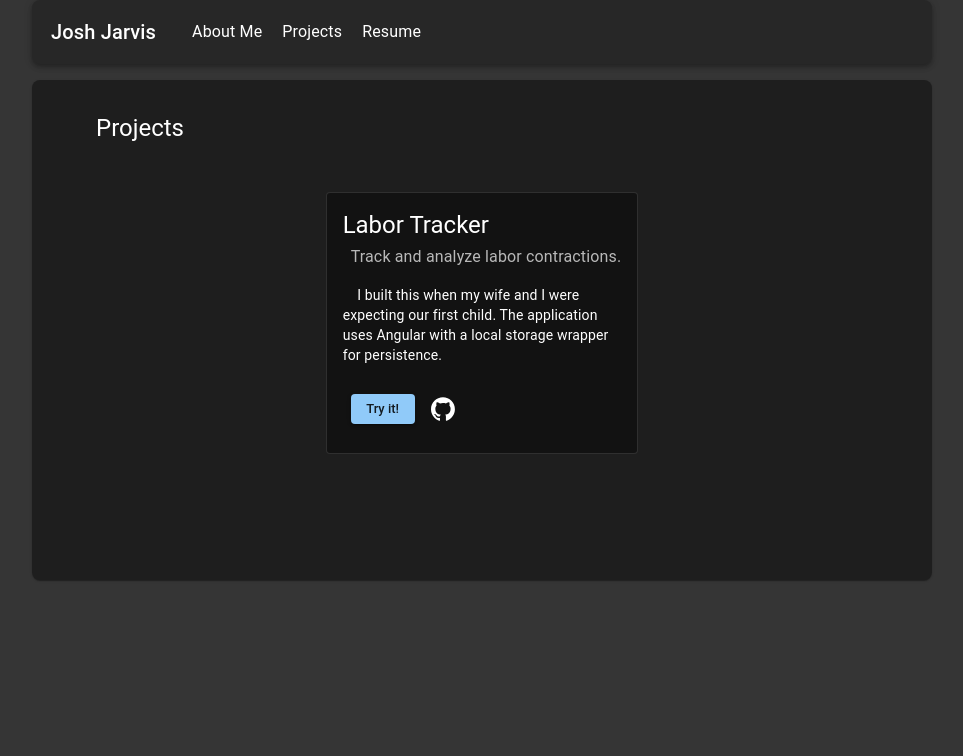
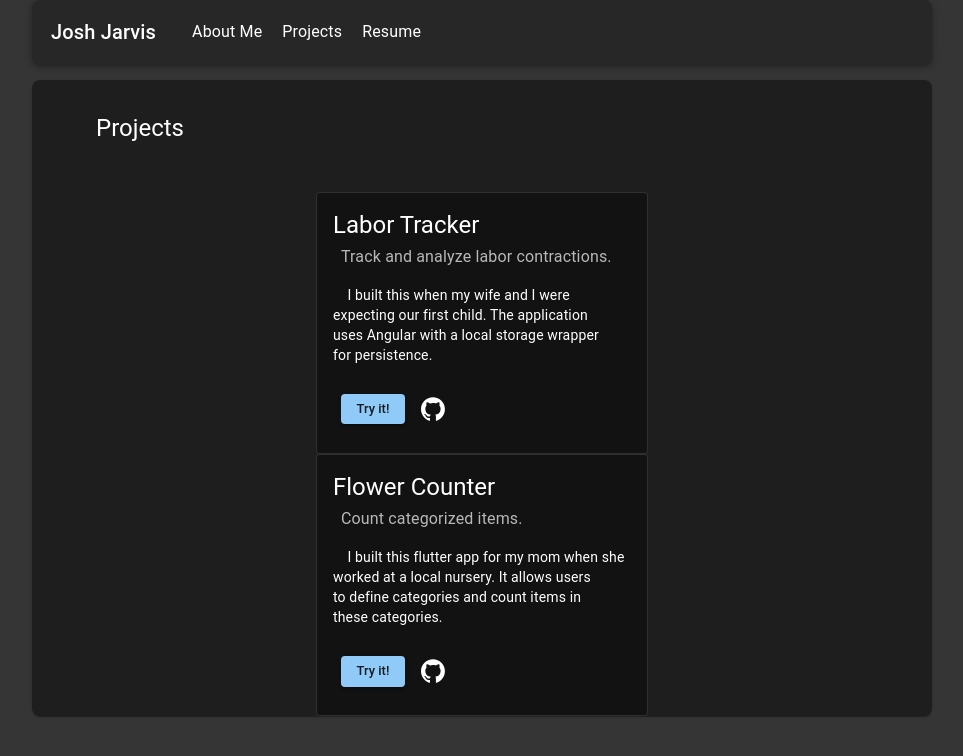
Before and after one commit to ixonstater/react-resume, a React (Vite) app: page /projects in a window 1280 px wide. Shown: the top 756 px of the page, without its empty margins (158-1121 px from the left). Built offline with nearby package versions, Linux system fonts and the light colour scheme.

Commit message:
Started adding card and demo for flower counter app.

```diff
--- a/src/components/ProjectsCard.tsx
+++ b/src/components/ProjectsCard.tsx
@@ -10,10 +10,10 @@ export function ProjectsCard(props: {
   body: string[];
   action: any;
   actionLabel: string;
-  githubLink?: JSX.Element;
+  githubLink?: string;
 }): JSX.Element {
   return (
-    <Card variant="outlined">
+    <Card variant="outlined" sx={{ minWidth: 330 }}>
       <CardContent>
         <Typography variant="h5" component="div" sx={{ mb: Sxp.sp1 }}>
           {props.title}
@@ -25,7 +25,14 @@ export function ProjectsCard(props: {
         <Button onClick={props.action} size="small" variant="contained" sx={{ mb: Sxp.sp3, ml: Sxp.sp3 }}>
           {props.actionLabel}
         </Button>
-        <IconButton sx={{ mb: Sxp.sp3 }}>
+        <IconButton
+          sx={{ mb: Sxp.sp3 }}
+          onClick={() => {
+            if (props.githubLink) {
+              window.location.href = props.githubLink;
+            }
+          }}
+        >
           <GithubIcon></GithubIcon>
         </IconButton>
       </CardActions>
--- a/src/projects/Projects.tsx
+++ b/src/projects/Projects.tsx
@@ -3,21 +3,29 @@ import "./Projects.css";
 import Sxp from "../Sxp";
 import { ProjectsCard } from "../components/ProjectsCard";
 import { Typography } from "@mui/material";
-import { useState } from "react";
+import { Fragment, useState } from "react";
 import { IFrameDialog } from "../components/IFrameDialog";
 
 type ProjectsState = {
   laborTrackerDemoOpen: boolean;
+  flowerCounterDemoOpen: boolean;
 };
 
 export function Projects(): JSX.Element {
   const [projectsState, setProjectsState]: [ProjectsState, any] = useState({
     laborTrackerDemoOpen: false,
+    flowerCounterDemoOpen: false,
   });
 
   const setLaborTrackerDemoOpen = (open: boolean) => {
     const newProjectsState = { ...projectsState };
     newProjectsState.laborTrackerDemoOpen = open;
+    setProjectsState(newProjectsState);
+  };
+
+  const setFlowerCounterDemoOpen = (open: boolean) => {
+    const newProjectsState = { ...projectsState };
+    newProjectsState.flowerCounterDemoOpen = open;
     setProjectsState(newProjectsState);
   };
 
@@ -34,6 +42,7 @@ export function Projects(): JSX.Element {
       >
         Projects
       </Typography>
+      <Fragment>
         <ProjectsCard
           title={"Labor Tracker"}
           subtitle={"Track and analyze labor contractions."}
@@ -45,6 +54,7 @@ export function Projects(): JSX.Element {
           ]}
           action={() => setLaborTrackerDemoOpen(true)}
           actionLabel="Try it!"
+          githubLink={"https://github.com/ixonstater/labor-tracker"}
         ></ProjectsCard>
         <IFrameDialog
           src={"labor-tracker/index.html"}
@@ -58,14 +68,33 @@ export function Projects(): JSX.Element {
             setLaborTrackerDemoOpen(false);
           }}
         ></IFrameDialog>
+      </Fragment>
+      <Fragment>
+        <ProjectsCard
+          title={"Flower Counter"}
+          subtitle={"Count categorized items."}
+          body={[
+            "I built this flutter app for my mom when she",
+            "worked at a local nursery. It allows users",
+            "to define categories and count items in",
+            "these categories.",
+          ]}
+          action={() => setFlowerCounterDemoOpen(true)}
+          actionLabel={"Try it!"}
+          githubLink={"https://github.com/ixonstater/item_counter"}
+        ></ProjectsCard>
+      </Fragment>
     </Page>
   );
 }
 
 // Cheapspeech
-// Flower counter -- pics
+// Flower counter -- demo
 // Tower breaker -- pics
-// Tar recognition
+// Tar recognition -- blog
 // AES blog post -- ported
-// Dart LC3 vm / assembler
+// Dart LC3 vm / assembler -- code
 // Geoquery
+
+// DONE
+// Labor Tracker
```
Also changed, not shown: src/components/ImageCarousel.tsx (added, +23 -0 lines). Lines whose indentation alone changed are shown as unchanged.
